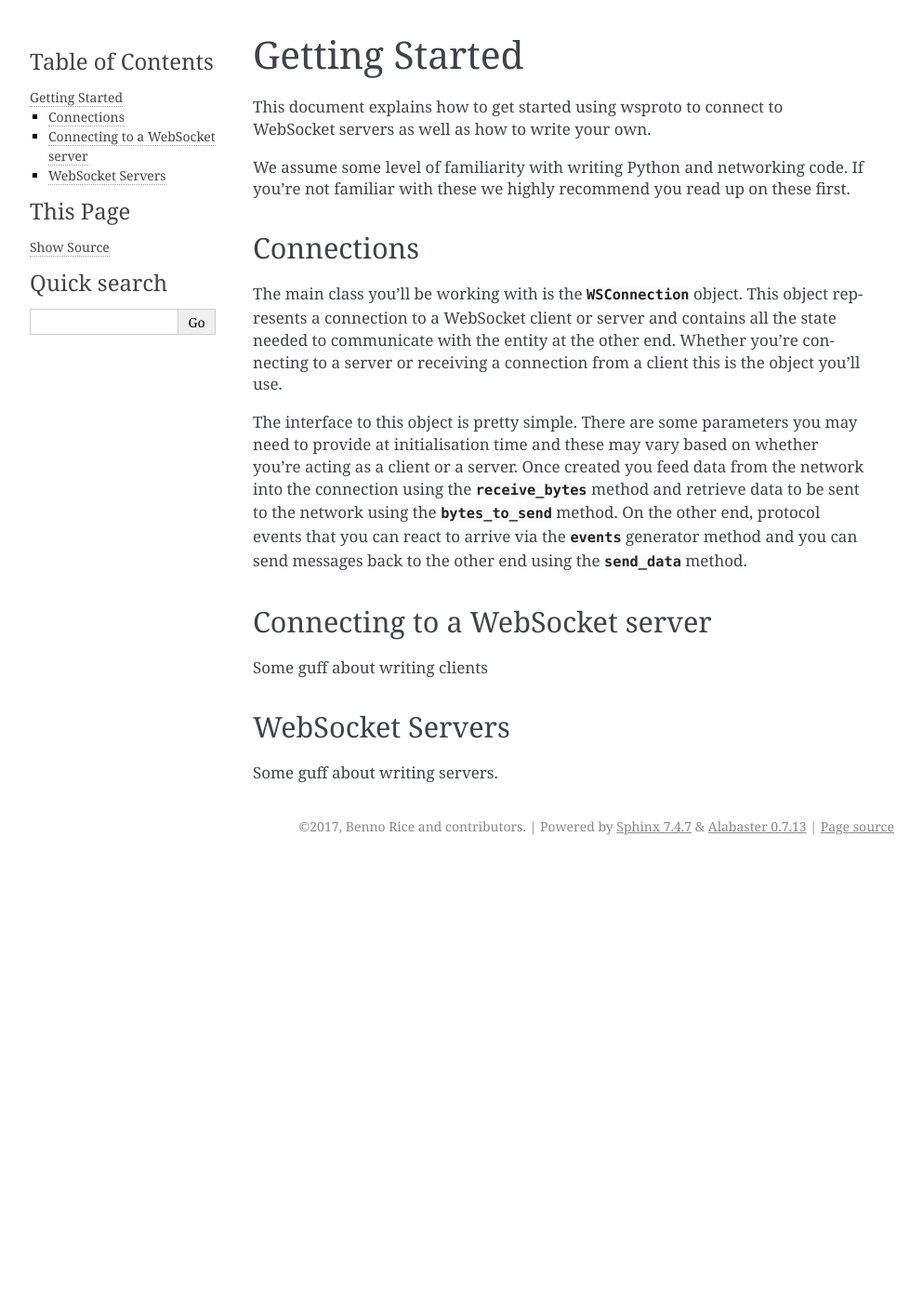
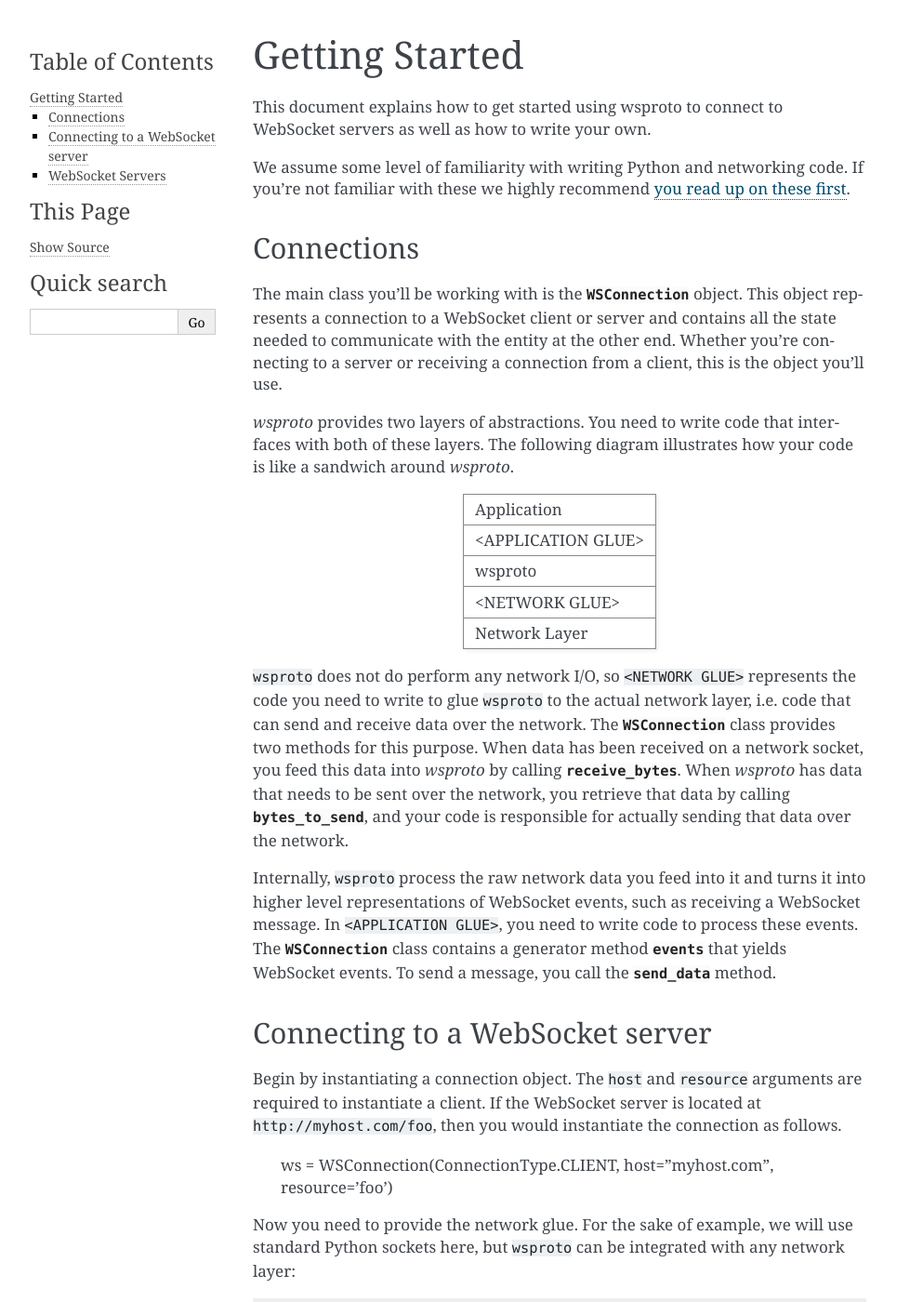
Before and after one commit to python-hyper/wsproto, a Sphinx documentation site: the page built from docs/source/basic-usage.rst, in a window 1280 px wide and 1400 px high. Shown: the whole window at 93% size, without its empty margins (148-1141 px from the left). Built offline with Sphinx 7.4.7, drawn with Linux system fonts in a browser that asks for light colours; some of the changed text lies outside the part shown.

Commit message:
Improve "Getting Started" docs
Add a bit more prose about `WSConnection` and a little diagram,
as well as a few examples for writing a client and a server.

```diff
--- a/docs/source/basic-usage.rst
+++ b/docs/source/basic-usage.rst
@@ -5,7 +5,8 @@ This document explains how to get started using wsproto to connect to
 WebSocket servers as well as how to write your own.
 
 We assume some level of familiarity with writing Python and networking code. If
-you're not familiar with these we highly recommend you read up on these first.
+you're not familiar with these we highly recommend `you read up on these first
+<https://docs.python.org/3/howto/sockets.html>`_.
 
 Connections
 -----------
@@ -14,27 +15,118 @@ The main class you'll be working with is the
 :class:`WSConnection <wsproto.connection.WSConnection>` object. This object
 represents a connection to a WebSocket client or server and contains all the
 state needed to communicate with the entity at the other end. Whether you're
-connecting to a server or receiving a connection from a client this is the
+connecting to a server or receiving a connection from a client, this is the
 object you'll use.
 
-The interface to this object is pretty simple. There are some parameters you
-may need to provide at initialisation time and these may vary based on whether
-you're acting as a client or a server. Once created you feed data from the
-network into the connection using the
-:meth:`receive_bytes <wsproto.connection.WSConnection.receive_bytes>` method
-and retrieve data to be sent to the network using the
-:meth:`bytes_to_send <wsproto.connection.WSConnection.bytes_to_send>` method.
-On the other end, protocol events that you can react to arrive via the
-:meth:`events <wsproto.connection.WSConnection.events>` generator method and
-you can send messages back to the other end using the
-:meth:`send_data <wsproto.connection.WSConnection.send_data>` method.
+`wsproto` provides two layers of abstractions. You need to write code that
+interfaces with both of these layers. The following diagram illustrates how your
+code is like a sandwich around `wsproto`.
+
++--------------------+
+| Application        |
++--------------------+
+| <APPLICATION GLUE> |
++--------------------+
+| wsproto            |
++--------------------+
+| <NETWORK GLUE>     |
++--------------------+
+| Network Layer      |
++--------------------+
+
+``wsproto`` does not do perform any network I/O, so ``<NETWORK GLUE>``
+represents the code you need to write to glue ``wsproto`` to the actual network
+layer, i.e. code that can send and receive data over the network. The
+:class:`WSConnection <wsproto.connection.WSConnection>` class provides two
+methods for this purpose. When data has been received on a network socket, you
+feed this data into `wsproto` by calling :meth:`receive_bytes
+<wsproto.connection.WSConnection.receive_bytes>`. When `wsproto` has data that
+needs to be sent over the network, you retrieve that data by calling
+:meth:`bytes_to_send <wsproto.connection.WSConnection.bytes_to_send>`, and your
+code is responsible for actually sending that data over the network.
+
+Internally, ``wsproto`` process the raw network data you feed into it and turns
+it into higher level representations of WebSocket events, such as receiving a
+WebSocket message. In ``<APPLICATION GLUE>``, you need to write code to process
+these events. The :class:`WSConnection <wsproto.connection.WSConnection>` class
+contains a generator method :meth:`events
+<wsproto.connection.WSConnection.events>` that yields WebSocket events. To send
+a message, you call the :meth:`send_data
+<wsproto.connection.WSConnection.send_data>` method.
 
 Connecting to a WebSocket server
 --------------------------------
 
-Some guff about writing clients
+Begin by instantiating a connection object. The ``host`` and ``resource``
+arguments are required to instantiate a client. If the WebSocket server is
+located at ``http://myhost.com/foo``, then you would instantiate the connection
+as follows.
+
+    ws = WSConnection(ConnectionType.CLIENT, host="myhost.com", resource='foo')
+
+Now you need to provide the network glue. For the sake of example, we will use
+standard Python sockets here, but ``wsproto`` can be integrated with any network
+layer::
+
+    stream = socket.socket(socket.AF_INET, socket.SOCK_STREAM)
+    stream.connect(("myhost", 8000))
+
+To read from the network::
+
+    data = stream.recv(4096)
+    ws.receive_bytes(data)
+
+You also need to check if ``wsproto`` has data to send to the network::
+
+    data = ws.bytes_to_send()
+    stream.send(data)
+
+A standard Python socket will block on the call to ``stream.recv()``, so you
+will probably need to use a non-blocking socket or some form of concurrency like
+threading, greenlets, asyncio, etc.
+
+You also need to provide the application glue. To send a WebSocket message::
+
+    ws.send_data("Hello world!")
+
+And to receive WebSocket events::
+
+    for event in ws.events():
+        if isinstance(event, ConnectionEstablished):
+            print('Connection established')
+        elif isinstance(event, ConnectionClosed):
+            print('Connection closed: code={} reason={}'.format(
+                event.code, event.reason))
+        elif isinstance(event, TextReceived):
+            print('Received message: {}'.format(event.data))
+        else:
+            print('Unknown event: {!r}'.format(event))
+
+For a more complete example, see this `toy websocket client
+<https://gist.github.com/mehaase/772efaf451eca7a5c3ce7e72ebaefe4e#file-wsproto_client_sync-py>`_.
 
 WebSocket Servers
 -----------------
 
-Some guff about writing servers.
+A WebSocket server is similar to a client except that it uses a different
+constant::
+
+    ws = WSConnection(ConnectionType.SERVER)
+
+A server also needs to explicitly call the ``accept`` method after it receives a
+``ConnectionRequested`` event::
+
+    for event in ws.events():
+        if isinstance(event, ConnectionRequested):
+            print('Accepting connection request')
+            ws.accept(event)
+        elif isinstance(event, ConnectionClosed):
+            print('Connection closed: code={} reason={}'.format(
+                event.code, event.reason))
+        elif isinstance(event, TextReceived):
+            print('Received message: {}'.format(event.data))
+        else:
+            print('Unknown event: {!r}'.format(event))
+
+For a more complete example, see this `toy websocket server
+<https://gist.github.com/mehaase/772efaf451eca7a5c3ce7e72ebaefe4e#file-wsproto_server_sync-py>`_.
```
